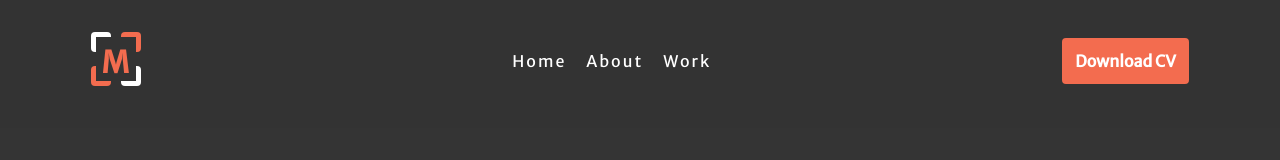
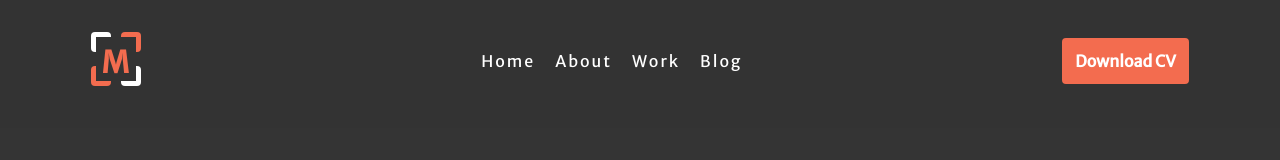
Before and after one commit to michaelnjuguna/personal-portfolio-V4, a React (Create React App) app: page / in a window 1280 px wide. Shown: the top 160 px of the page. Built offline with nearby package versions, Linux system fonts and the light colour scheme.

Commit message:
added blog link

```diff
--- a/src/sass/layout/_navbar.scss
+++ b/src/sass/layout/_navbar.scss
@@ -90,7 +90,7 @@
     height: 100vh;
     top: 0;
     bottom: 0;
-    text-align: center;
+    text-align: left;
     position: absolute;
     width: 100vw;
     z-index: 5;
--- a/src/sections/navbar.tsx
+++ b/src/sections/navbar.tsx
@@ -34,7 +34,7 @@ function navbar() {
             <li><a href="#header">Home</a></li>
             <li><a href="#about">About</a></li>
             <li><a href="#work">Work</a></li>
-
+            <li><a href="https://medium.com/@michaelnjuguna184" target="_blank" rel="noreferrer">Blog </a></li>
           </ul>
         <a href="michael njuguna CV.pdf" download='michael njuguna cv'><button className="navbar-btn">Download CV</button></a>
           <button className="hambuger" onClick={changeHambuger}>
@@ -51,6 +51,8 @@ function navbar() {
              <li><a href="#header" onClick={closeNavbar}>Home</a></li>
              <li><a href="#about" onClick={closeNavbar}>About</a></li>
 			       <li><a href="#work" onClick={closeNavbar}>Work </a></li>
+			       <li><a href="https://medium.com/@michaelnjuguna184" target="_blank" rel="noreferrer" onClick={closeNavbar}>Blog </a></li>
+
           </ul>
          <a href="michael njuguna CV.pdf" download='michael njuguna cv'> <button className="navbar-btn">Download CV</button></a>
         </div>
```
